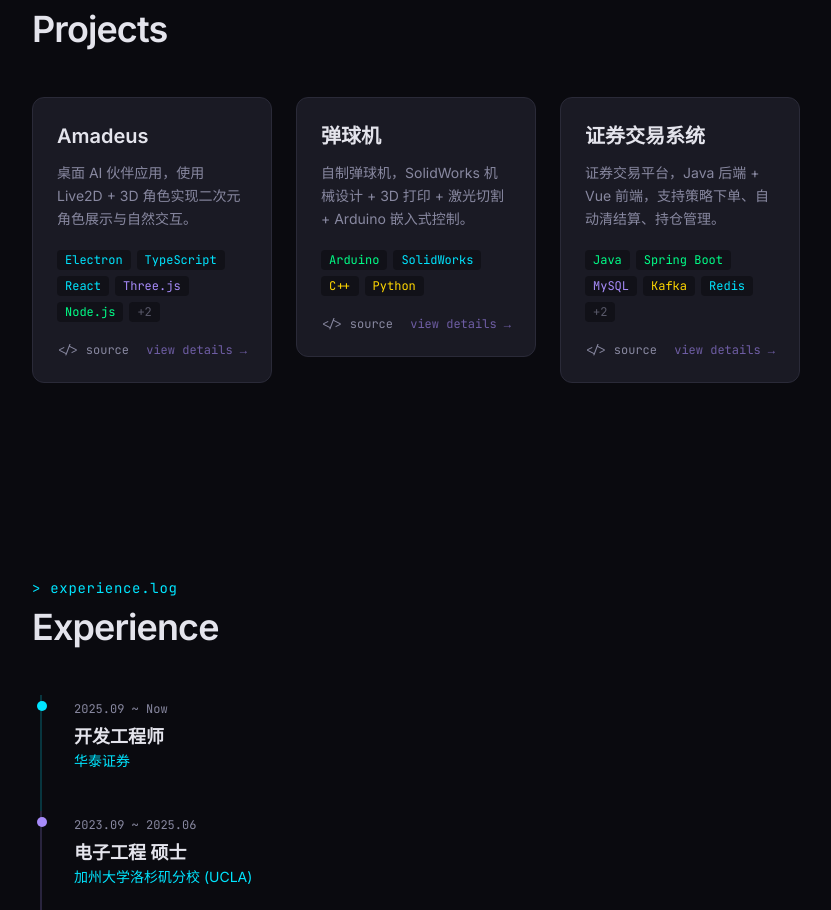
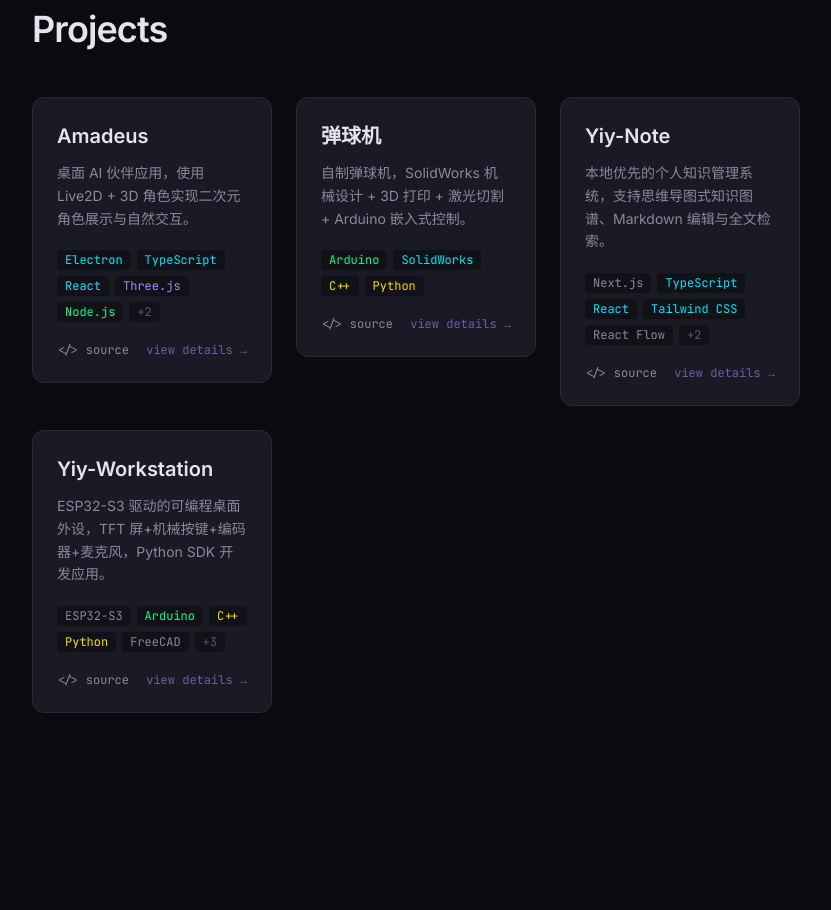
Before and after one commit to fraenze0118/personal-web, a React (Vite) app: page / in a window 1280 px wide. Shown: the part 1442-2352 px from the top of the page, without its empty margins (224-1055 px from the left). Built offline with nearby package versions, Linux system fonts and the light colour scheme.

Commit message:
项目更新

```diff
--- a/src/components/ProjectDetail.tsx
+++ b/src/components/ProjectDetail.tsx
@@ -23,6 +23,12 @@
   Arduino: "text-accent-green",
   SolidWorks: "text-accent-cyan",
   "C++": "text-accent-yellow",
+  "Next.js": "text-accent-cyan",
+  "React Flow": "text-accent-violet",
+  KaTeX: "text-accent-green",
+  "ESP32-S3": "text-accent-green",
+  FreeCAD: "text-accent-violet",
+  "立创EDA": "text-accent-yellow",
 };
 
 interface ProjectDetailProps {
--- a/src/data/projects.ts
+++ b/src/data/projects.ts
@@ -89,46 +89,130 @@
     techs: ["Arduino", "SolidWorks", "C++", "Python"],
     github: "https://github.com",
   },
+  // {
+  //   title: {
+  //     zh: "证券交易系统",
+  //     en: "Securities Trading System",
+  //   },
+  //   description: {
+  //     zh: "证券交易平台，Java 后端 + Vue 前端，支持策略下单、自动清结算、持仓管理。",
+  //     en: "Securities trading platform with Java backend and Vue frontend, supporting strategy trading, auto settlement, and position management.",
+  //   },
+  //   detail: {
+  //     zh: "多功能的证券交易系统。后端基于 Java 构建，使用 MySQL 进行交易数据持久化，Kafka 实现异步消息队列与事件驱动架构，Redis 缓存热点数据如实时行情与用户会话。前端采用 Vue 搭建交易界面。核心功能覆盖完整交易生命周期：用户认证与权限管理、手动/策略下单、自动清结算引擎、实时持仓展示、股票信息查询等，具备高并发处理能力和数据一致性保障。",
+  //     en: "A securities trading system with multiple functionalities. The backend is built with Java, using MySQL for transaction persistence, Kafka for async messaging and event-driven architecture, and Redis for caching hot data like real-time quotes and user sessions. The frontend is built with Vue. Core features span the full trading lifecycle: user authentication & authorization, manual/strategy order placement, automated clearing & settlement engine, real-time position display, stock information query, and more — designed for high concurrency with strong data consistency guarantees.",
+  //   },
+  //   features: [
+  //     {
+  //       zh: "用户认证 — 安全登录与权限管理体系",
+  //       en: "User auth — secure login and role-based access control",
+  //     },
+  //     {
+  //       zh: "手动下单 — 支持市价单、限价单等多种订单类型",
+  //       en: "Manual trading — market orders, limit orders, and more",
+  //     },
+  //     {
+  //       zh: "策略下单 — 自动化交易策略执行引擎",
+  //       en: "Strategy trading — automated trading strategy execution engine",
+  //     },
+  //     {
+  //       zh: "自动清结算 — 日终自动完成资金与持仓清算",
+  //       en: "Auto settlement — automated daily fund and position clearing",
+  //     },
+  //     {
+  //       zh: "持仓展示 — 实时持仓盈亏与历史记录",
+  //       en: "Position display — real-time P&L and historical position records",
+  //     },
+  //     {
+  //       zh: "股票信息 — 实时行情、K 线数据与基本面展示",
+  //       en: "Stock info — real-time quotes, candlestick charts, and fundamentals",
+  //     },
+  //   ],
+  //   techs: ["Java", "Spring Boot", "MySQL", "Kafka", "Redis", "Vue", "Docker"],
+  //   github: "https://github.com",
+  // },
   {
     title: {
-      zh: "证券交易系统",
-      en: "Securities Trading System",
+      zh: "Yiy-Note",
+      en: "Yiy-Note",
     },
     description: {
-      zh: "证券交易平台，Java 后端 + Vue 前端，支持策略下单、自动清结算、持仓管理。",
-      en: "Securities trading platform with Java backend and Vue frontend, supporting strategy trading, auto settlement, and position management.",
+      zh: "本地优先的个人知识管理系统，支持思维导图式知识图谱、Markdown 编辑与全文检索。",
+      en: "Local-first personal knowledge management system with mind-map knowledge graph, Markdown editing, and full-text search.",
     },
     detail: {
-      zh: "多功能的证券交易系统。后端基于 Java 构建，使用 MySQL 进行交易数据持久化，Kafka 实现异步消息队列与事件驱动架构，Redis 缓存热点数据如实时行情与用户会话。前端采用 Vue 搭建交易界面。核心功能覆盖完整交易生命周期：用户认证与权限管理、手动/策略下单、自动清结算引擎、实时持仓展示、股票信息查询等，具备高并发处理能力和数据一致性保障。",
-      en: "A securities trading system with multiple functionalities. The backend is built with Java, using MySQL for transaction persistence, Kafka for async messaging and event-driven architecture, and Redis for caching hot data like real-time quotes and user sessions. The frontend is built with Vue. Core features span the full trading lifecycle: user authentication & authorization, manual/strategy order placement, automated clearing & settlement engine, real-time position display, stock information query, and more — designed for high concurrency with strong data consistency guarantees.",
+      zh: "面向自学者的个人 Wiki 知识库。基于 Next.js 构建，零数据库依赖——所有数据以 Markdown + JSON 文件存储在本地。核心能力包括：XMind 风格知识图谱（React Flow + dagre 布局，7 层可视化节点层级）、带 [[wiki-link]] 自动补全的 Markdown 编辑器、KaTeX 数学公式渲染、代码语法高亮、全文搜索与标签云、GitHub 风格年度热力图。支持 Electron 桌面端，提供 frameless 窗口与系统托盘。已实现 10 项 WCAG 无障碍适配。",
+      en: "A personal wiki knowledge base for self-directed learners. Built with Next.js, zero database dependency — all data stored locally as Markdown + JSON files. Core capabilities: XMind-style knowledge graph (React Flow + dagre layout, 7-level visual node hierarchy), Markdown editor with [[wiki-link]] autocomplete, KaTeX math rendering, syntax-highlighted code blocks, full-text search with tag cloud, and a GitHub-style annual contribution heatmap. Also available as an Electron desktop app with frameless window and system tray. Includes 10 WCAG accessibility adaptations.",
     },
     features: [
       {
-        zh: "用户认证 — 安全登录与权限管理体系",
-        en: "User auth — secure login and role-based access control",
+        zh: "知识图谱 — React Flow + dagre 树形布局，7 层节点视觉层级，自由拖拽",
+        en: "Knowledge graph — React Flow + dagre tree layout, 7-level node hierarchy, free dragging",
       },
       {
-        zh: "手动下单 — 支持市价单、限价单等多种订单类型",
-        en: "Manual trading — market orders, limit orders, and more",
+        zh: "Markdown 编辑 — [[wiki-link]] 自动补全、实时预览、图片粘贴上传",
+        en: "Markdown editing — [[wiki-link]] autocomplete, live preview, image paste & upload",
       },
       {
-        zh: "策略下单 — 自动化交易策略执行引擎",
-        en: "Strategy trading — automated trading strategy execution engine",
+        zh: "KaTeX 渲染 — 块级与行内数学公式渲染，支持化学式",
+        en: "KaTeX rendering — block and inline math formula rendering, chemistry support",
       },
       {
-        zh: "自动清结算 — 日终自动完成资金与持仓清算",
-        en: "Auto settlement — automated daily fund and position clearing",
+        zh: "全文检索 — 按标题、标签、域名实时过滤，结果高亮",
+        en: "Full-text search — real-time filtering by title, tag, and domain with result highlighting",
       },
       {
-        zh: "持仓展示 — 实时持仓盈亏与历史记录",
-        en: "Position display — real-time P&L and historical position records",
+        zh: "年度热力图 — GitHub 风格的笔记贡献日历",
+        en: "Contribution heatmap — GitHub-style annual note activity calendar",
       },
       {
-        zh: "股票信息 — 实时行情、K 线数据与基本面展示",
-        en: "Stock info — real-time quotes, candlestick charts, and fundamentals",
+        zh: "Electron 桌面端 — frameless 窗口、macOS 风格红绿灯按钮",
+        en: "Electron desktop — frameless window with macOS-style traffic light controls",
       },
     ],
-    techs: ["Java", "Spring Boot", "MySQL", "Kafka", "Redis", "Vue", "Docker"],
-    github: "https://github.com",
-  }
+    techs: ["Next.js", "TypeScript", "React", "Tailwind CSS", "React Flow", "Electron", "KaTeX"],
+    github: "https://github.com/fraenze0118/yiy-note",
+  },
+  {
+    title: {
+      zh: "Yiy-Workstation",
+      en: "Yiy-Workstation",
+    },
+    description: {
+      zh: "ESP32-S3 驱动的可编程桌面外设，TFT 屏+机械按键+编码器+麦克风，Python SDK 开发应用。",
+      en: "ESP32-S3 powered programmable desktop peripheral with TFT screen, mechanical keys, encoder, and mic — app development via Python SDK.",
+    },
+    detail: {
+      zh: "一款从零设计的多功能桌面外设（品牌名 Yiy-Workstation）。硬件基于 ESP32-S3，集成 2.8 寸 TFT 彩屏（ST7789, 320x240）、5 颗热插拔机械轴按键、旋转编码器、拨动开关和 PDM 数字麦克风。固件实现 USB 复合设备（CDC 虚拟串口 + HID 键盘），采用自定义文本/二进制混传协议。核心架构哲学是「PC 作大脑，设备作感官」——固件只处理 I/O，所有应用逻辑在 PC 端以 Python 编写。配套 Python SDK 提供帧缓冲差分推送、位图逐块流控、事件回调等能力。已开发 7 个预置应用：番茄钟、屏幕镜像（~6 FPS）、语音电平表（64 段 FFT）、外设自检等。硬件方面包含完整 FreeCAD 外壳设计、立创EDA 原理图与 PCB 设计（已出 Gerber），以及 Electron + Vue 3 桌面启动器。",
+      en: "A multi-function desktop peripheral designed from scratch (brand name Yiy-Workstation). Hardware is ESP32-S3 based, featuring a 2.8\" TFT color screen (ST7789, 320x240), 5 hot-swappable mechanical key switches, a rotary encoder, a toggle switch, and a PDM digital microphone. Firmware implements a USB composite device (CDC virtual serial + HID keyboard) using a custom text/binary hybrid protocol. The core architecture philosophy is 'PC as the brain, device as the senses' — firmware handles I/O only, while all application logic runs on the PC side in Python. The companion Python SDK provides frame buffer diff pushing, chunked bitmap streaming with flow control, and event callbacks. Seven pre-built applications are included: Pomodoro timer, screen mirroring (~6 FPS), voice level meter (64-band FFT), peripheral self-test, and more. Hardware design includes a complete FreeCAD enclosure, EasyEDA schematic & PCB design (Gerber-ready), and an Electron + Vue 3 desktop launcher.",
+    },
+    features: [
+      {
+        zh: "ESP32-S3 固件 — Arduino C++，USB 复合设备（CDC + HID 键盘），约 740 行",
+        en: "ESP32-S3 firmware — Arduino C++, USB composite device (CDC + HID keyboard), ~740 lines",
+      },
+      {
+        zh: "Python SDK — 帧缓冲差分推送、位图逐块流控、事件回调 API",
+        en: "Python SDK — frame buffer diff pushing, chunked bitmap flow control, event callback API",
+      },
+      {
+        zh: "7 个预置应用 — 番茄钟、屏幕镜像、语音电平表、自检工具等",
+        en: "7 pre-built apps — Pomodoro timer, screen mirroring, voice level meter, self-test, etc.",
+      },
+      {
+        zh: "完整硬件设计 — 立创EDA 原理图+PCB、FreeCAD 外壳、3D 打印文件",
+        en: "Full hardware design — EasyEDA schematic+PCB, FreeCAD enclosure, 3D printing files",
+      },
+      {
+        zh: "桌面启动器 — Electron + Vue 3，自动发现 USB 设备，子进程生命周期管理",
+        en: "Desktop launcher — Electron + Vue 3, auto USB device discovery, subprocess lifecycle management",
+      },
+      {
+        zh: "自研通信协议 — 文本命令+二进制流混传，逐块 ACK 流控防丢帧",
+        en: "Custom protocol — hybrid text command + binary streaming with chunk-level ACK flow control",
+      },
+    ],
+    techs: ["ESP32-S3", "Arduino", "C++", "Python", "FreeCAD", "立创EDA", "Electron", "Vue"],
+    github: "https://github.com/fraenze0118/yiy-workstation",
+  },
 ];
--- a/src/data/social.ts
+++ b/src/data/social.ts
@@ -3,7 +3,7 @@
 export const socialLinks: SocialLink[] = [
   {
     label: "GitHub",
-    url: "https://github.com",
+    url: "https://github.com/fraenze0118",
     icon: "github",
   },
   {
```
